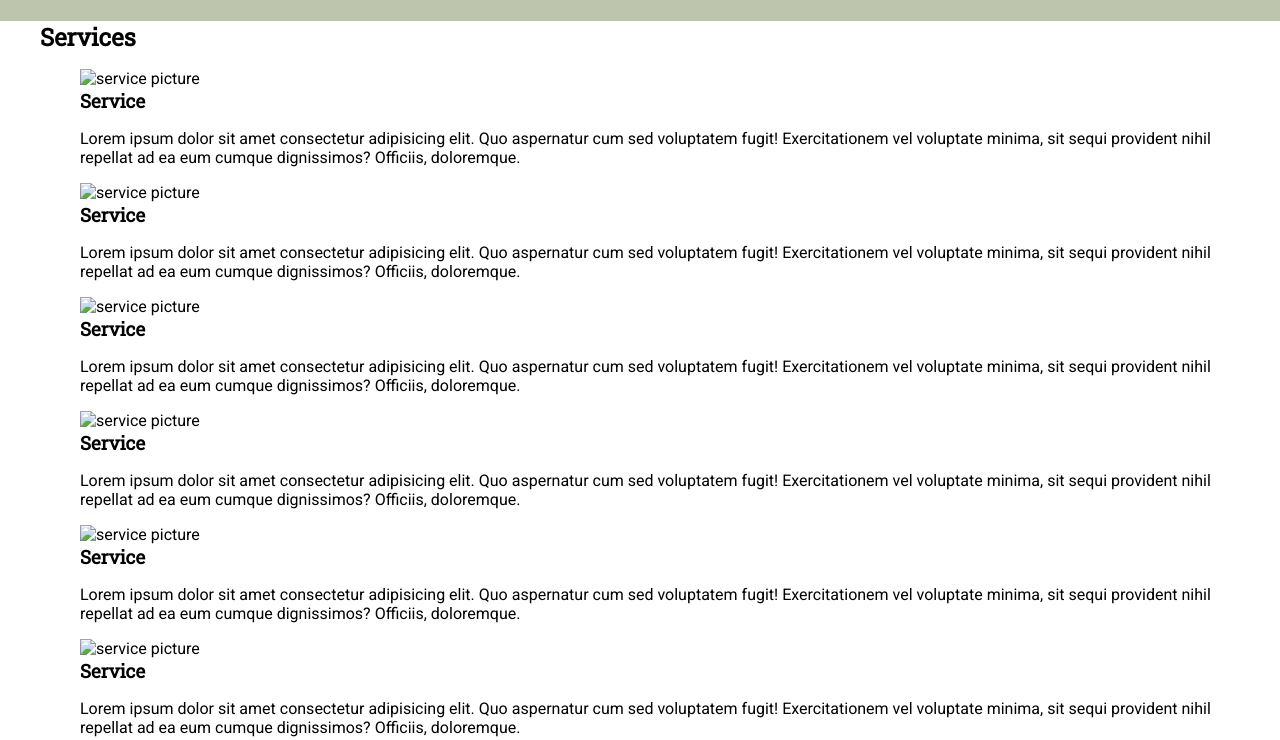
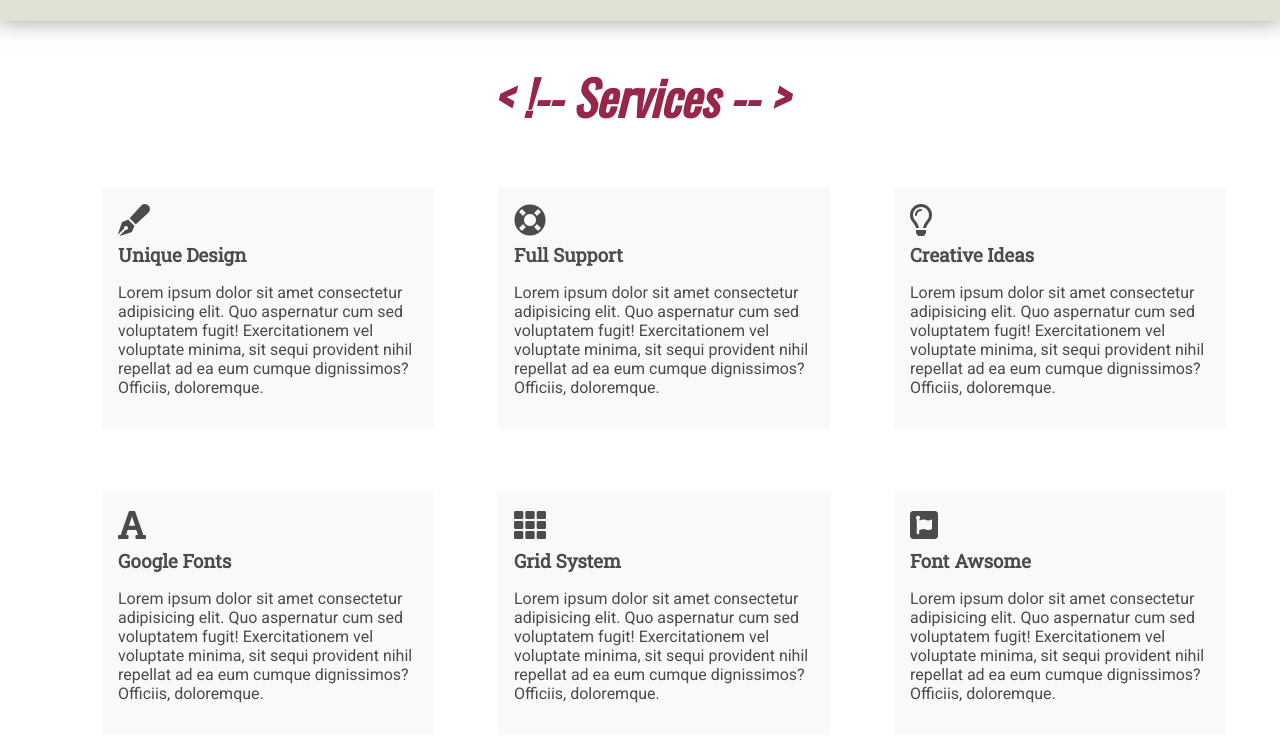
Before and after one commit to mrpat4/6-left-nav-fix, a plain HTML site: page index.html in a window 1280 px wide. Shown: the part 1380-2120 px from the top of the page. Drawn offline with nearby package versions, Linux system fonts and the light colour scheme.

Commit message:
Finishing Service Section

```diff
--- a/index.html
+++ b/index.html
@@ -56,15 +56,15 @@
    </section>
    <!-- /about section -->
 <!-- ------------------------------------------------------------------------------------------------- -->
-<div class="container"> <!-- its contain all the stuff-->
+
 <!-- services section -->
    <section class="services">
-       <h2 class="services-title">Services</h2>
+       <h1 class="services-title">< !-- Services -- ></h1>
         <!-- figure 1 -->
        <figure class="service1">
-           <img class="service-img" src="#" alt="service picture">
+        <i class="fas fa-pen-fancy"></i>
            <figcaption>
-               <h3 class="service-title">Service</h3>
+               <h3 class="service-title">Unique Design</h3>
                <p class="service-desc">
                    Lorem ipsum dolor sit amet consectetur adipisicing elit. Quo aspernatur cum sed voluptatem fugit! Exercitationem vel voluptate minima, sit sequi provident nihil repellat ad ea eum cumque dignissimos? Officiis, doloremque.
                </p>
@@ -74,9 +74,9 @@
 
         <!-- figure 2 -->
        <figure class="service2">
-           <img class="service-img" src="#" alt="service picture">
+        <i class="fas fa-life-ring"></i>
            <figcaption>
-               <h3 class="service-title">Service</h3>
+               <h3 class="service-title">Full Support</h3>
                <p class="service-desc">
                    Lorem ipsum dolor sit amet consectetur adipisicing elit. Quo aspernatur cum sed voluptatem fugit! Exercitationem vel voluptate minima, sit sequi provident nihil repellat ad ea eum cumque dignissimos? Officiis, doloremque.
                </p>
@@ -86,9 +86,9 @@
 
         <!-- figure 3 -->
        <figure class="service3">
-           <img class="service-img" src="#" alt="service picture">
+        <i class="far fa-lightbulb"></i>
            <figcaption>
-               <h3 class="service-title">Service</h3>
+               <h3 class="service-title">Creative Ideas</h3>
                <p class="service-desc">
                    Lorem ipsum dolor sit amet consectetur adipisicing elit. Quo aspernatur cum sed voluptatem fugit! Exercitationem vel voluptate minima, sit sequi provident nihil repellat ad ea eum cumque dignissimos? Officiis, doloremque.
                </p>
@@ -98,9 +98,9 @@
 
         <!-- figure 4 -->
        <figure class="service4">
-           <img class="service-img" src="#" alt="service picture">
+        <i class="fas fa-font"></i>
            <figcaption>
-               <h3 class="service-title">Service</h3>
+               <h3 class="service-title">Google Fonts</h3>
                <p class="service-desc">
                    Lorem ipsum dolor sit amet consectetur adipisicing elit. Quo aspernatur cum sed voluptatem fugit! Exercitationem vel voluptate minima, sit sequi provident nihil repellat ad ea eum cumque dignissimos? Officiis, doloremque.
                </p>
@@ -110,9 +110,9 @@
 
         <!-- figure 5 -->
        <figure class="service5">
-           <img class="service-img" src="#" alt="service picture">
+        <i class="fas fa-th"></i>
            <figcaption>
-               <h3 class="service-title">Service</h3>
+               <h3 class="service-title">Grid System</h3>
                <p class="service-desc">
                    Lorem ipsum dolor sit amet consectetur adipisicing elit. Quo aspernatur cum sed voluptatem fugit! Exercitationem vel voluptate minima, sit sequi provident nihil repellat ad ea eum cumque dignissimos? Officiis, doloremque.
                </p>
@@ -122,9 +122,9 @@
 
         <!-- figure 6 -->
        <figure class="service6">
-           <img class="service-img" src="#" alt="service picture">
+        <i class="fab fa-font-awesome"></i>
            <figcaption>
-               <h3 class="service-title">Service</h3>
+               <h3 class="service-title">Font Awsome</h3>
                <p class="service-desc">
                    Lorem ipsum dolor sit amet consectetur adipisicing elit. Quo aspernatur cum sed voluptatem fugit! Exercitationem vel voluptate minima, sit sequi provident nihil repellat ad ea eum cumque dignissimos? Officiis, doloremque.
                </p>
@@ -134,7 +134,8 @@
    </section>
    <!-- /services section -->
 <!-- ------------------------------------------------------------------------------------------------------- -->
-   <!-- portfolio section -->
+<div class="container"> <!-- its contain all the stuff-->
+<!-- portfolio section -->
    <section class="portfolio">
        <h2 class="portfolio-title">Portfolio</h2>
 
--- a/saas/modules/_colors.scss
+++ b/saas/modules/_colors.scss
@@ -2,5 +2,5 @@ $my_cream : #F4E8C1;
 $my_pink : #ED7B84;
 $my_blue : #A9BCD0;
 $my_red : #982649;
-$my_green : #bec5ad;
+$my_green : #dee2d5;
 $my_gray : #d8dbe2;
--- a/saas/partials/_about.scss
+++ b/saas/partials/_about.scss
@@ -4,6 +4,7 @@
     grid-template-columns: 1fr 3fr 1fr;
     grid-template-rows: auto auto 1fr;
     padding-bottom: 1.5em;
+    box-shadow: 0 0 20px 1px rgba(75,75,75,.5);
 
     h1 {
         margin-top: 0;
--- a/saas/partials/_all.scss
+++ b/saas/partials/_all.scss
@@ -3,3 +3,4 @@
 @import "nav";
 @import "hero";
 @import "about";
+@import "services";
--- /dev/null
+++ b/saas/partials/_services.scss
@@ -0,0 +1,72 @@
+.services {
+
+    display: grid;
+    grid-template-columns: .5fr auto auto auto .5fr;
+    grid-template-rows: .5fr auto auto;
+    grid-gap: 1em;
+   h1 {
+       grid-column: 3/4;
+       font-size: 3rem;
+       text-align: center;
+       color: $my_red;
+       font-style: italic;
+   }
+
+   figure {
+       max-width:300px;
+       width: 80%;
+       background-color: rgba($my_green, 0.2);
+       color: rgb(75, 75, 75);
+       padding: 1em;
+       margin: 0;
+       margin-left: 3em;
+       margin-bottom: 3em;
+       transition: .3s ease-in-out;
+
+       &:hover{
+        box-shadow: 0 0 15px .3px rgba(195,195,195,.8);
+       }
+       .fab, .fas , .far {
+           font-size: 2rem;
+           padding-bottom: .2em;
+           transition: .3s ease-in-out;
+       }
+
+       h3 {
+           transition: .3s ease-in-out;
+       }
+
+       &:hover h3{
+           letter-spacing: .2rem;
+       }
+       &:hover i{
+           transform:translateX(5px);
+       }
+   }
+
+   .service1 {
+       grid-column: 2/3;
+       grid-row: 2/3;
+   }
+   .service2 {
+    grid-column: 3/4;
+    grid-row: 2/3;
+   }
+   .service3 {
+    grid-column: 4/5;
+    grid-row: 2/3;
+   }
+
+   .service4 {
+    grid-column: 2/3;
+    grid-row: 3/4;
+}
+.service5 {
+ grid-column: 3/4;
+ grid-row: 3/4;
+}
+.service6 {
+ grid-column: 4/5;
+ grid-row: 3/4;
+}
+}
```
Also changed, not shown: main.css, 1 other file.
